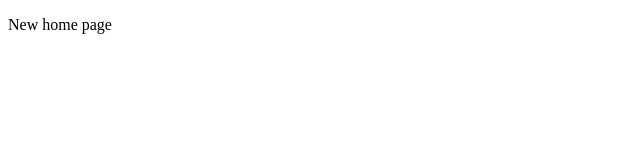
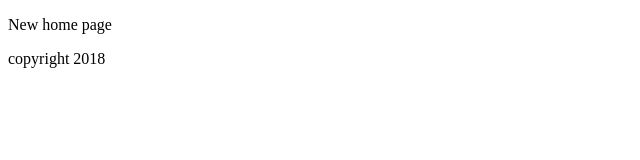
Before and after one commit to NastyaArkhipenko/Portfolio, a plain HTML site: page home.html in a window 1280 px wide. Shown: the whole page, without its empty margins (0-640 px from the left). Drawn offline with Linux system fonts and the light colour scheme.

Commit message:
html has changed

```diff
--- a/home.html
+++ b/home.html
@@ -6,5 +6,6 @@
 </head>
 <body>
 	<p>New home page</p>
+	<futter> copyright 2018 </futter>
 </body>
 </html>
```
